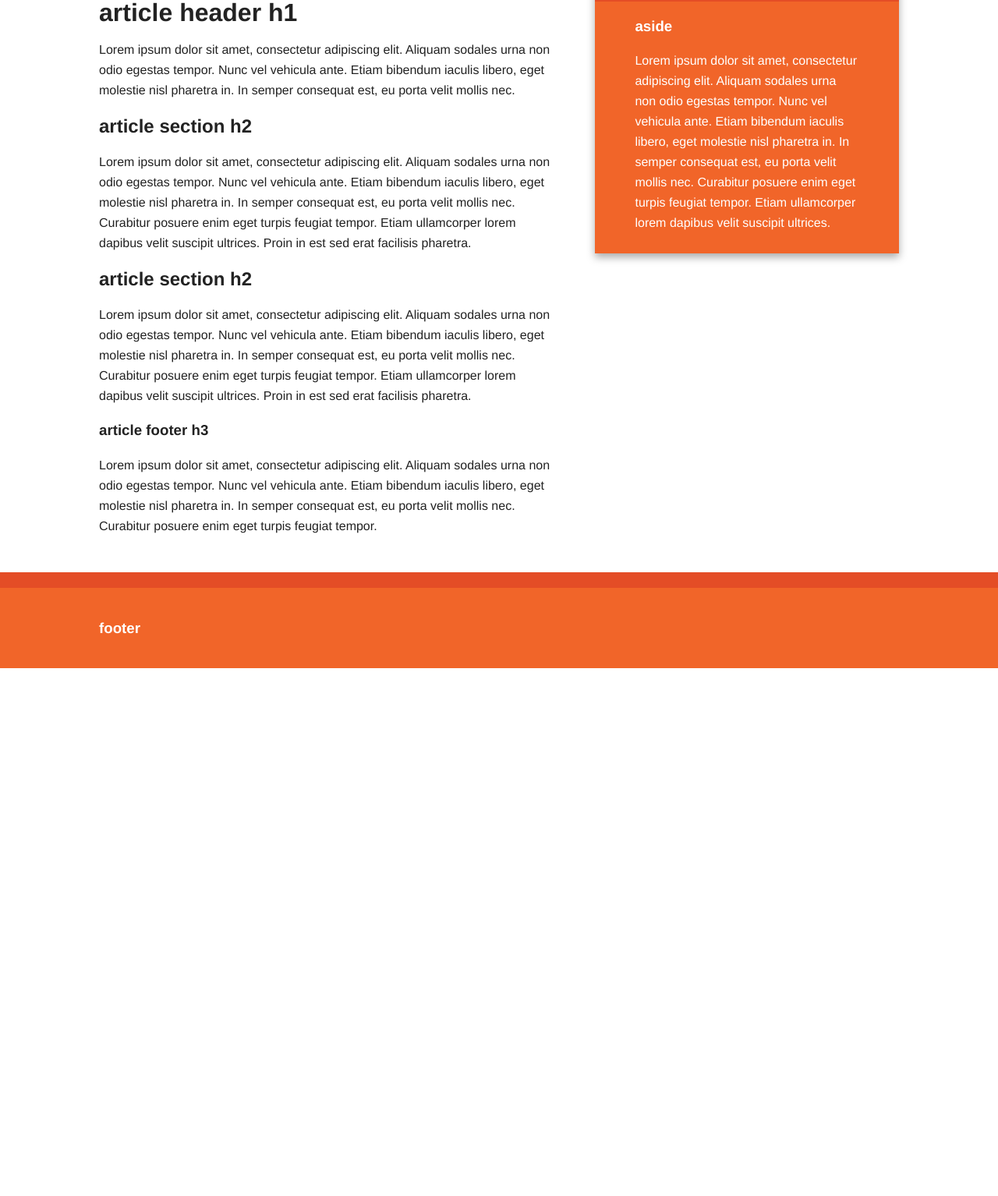
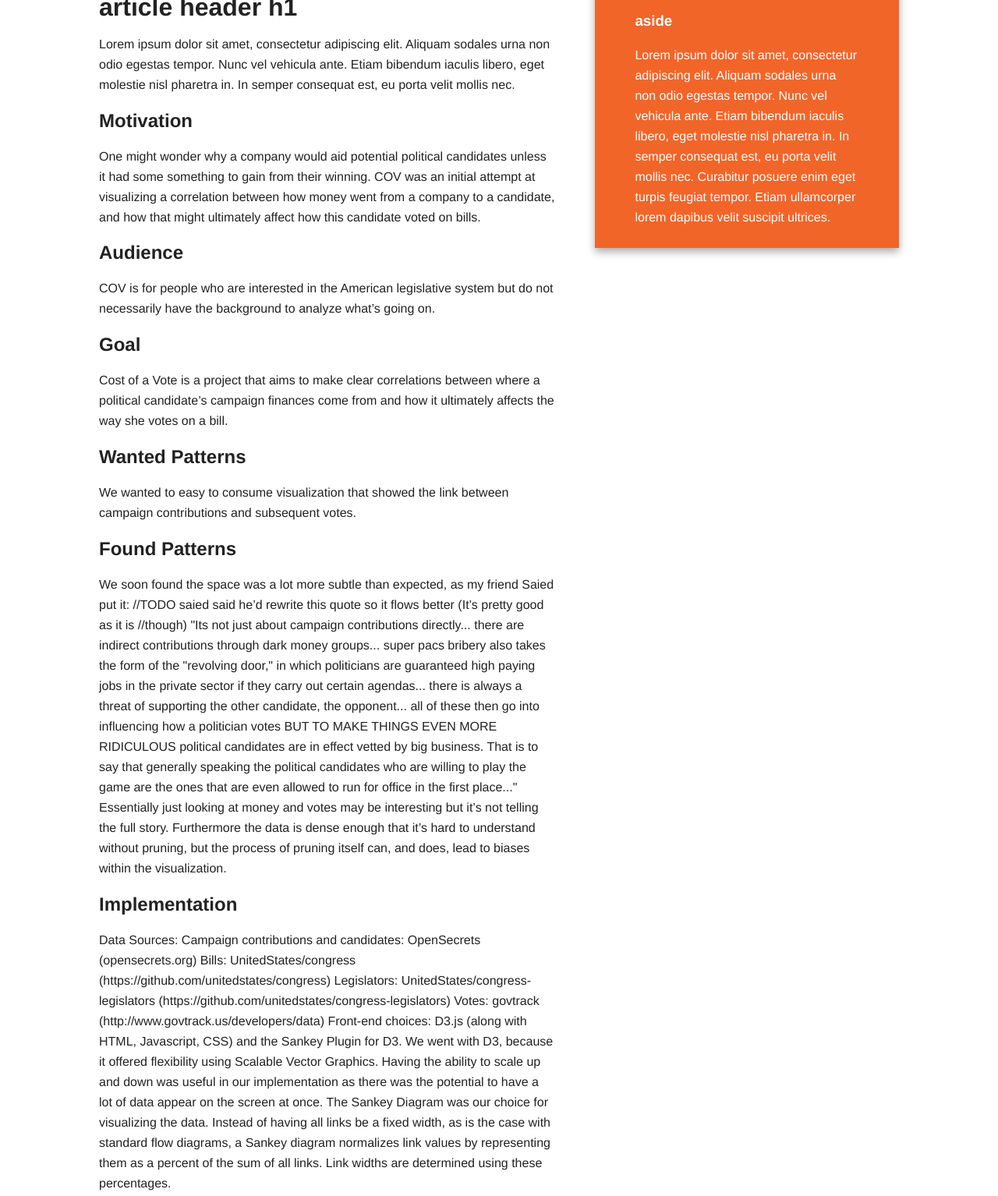
Before and after one commit to funseiki/cost_of_a_vote, a website: page social_viz_page/index.html in a window 1280 px wide. Shown: the part 144-1678 px from the top of the page at 78% size. Before the commit the page ends 1001 px from the top, so only its background shows below. Drawn offline with nearby package versions, Linux system fonts and the light colour scheme.

Commit message:
copy and pasted content

```diff
--- a/social_viz_page/index.html
+++ b/social_viz_page/index.html
@@ -23,13 +23,6 @@
         <div class="header-container">
             <header class="wrapper clearfix">
                 <h1 class="title">h1.title</h1>
-                <nav>
-                    <ul>
-                        <li><a href="#">nav ul li a</a></li>
-                        <li><a href="#">nav ul li a</a></li>
-                        <li><a href="#">nav ul li a</a></li>
-                    </ul>
-                </nav>
             </header>
         </div>
 
@@ -42,12 +35,57 @@
                         <p>Lorem ipsum dolor sit amet, consectetur adipiscing elit. Aliquam sodales urna non odio egestas tempor. Nunc vel vehicula ante. Etiam bibendum iaculis libero, eget molestie nisl pharetra in. In semper consequat est, eu porta velit mollis nec.</p>
                     </header>
                     <section>
-                        <h2>article section h2</h2>
-                        <p>Lorem ipsum dolor sit amet, consectetur adipiscing elit. Aliquam sodales urna non odio egestas tempor. Nunc vel vehicula ante. Etiam bibendum iaculis libero, eget molestie nisl pharetra in. In semper consequat est, eu porta velit mollis nec. Curabitur posuere enim eget turpis feugiat tempor. Etiam ullamcorper lorem dapibus velit suscipit ultrices. Proin in est sed erat facilisis pharetra.</p>
+                        <h2>Motivation</h2>
+                        <p>One might wonder why a company would aid potential political candidates unless it had some something to gain from their winning. COV was an initial attempt at visualizing a correlation between how money went from a company to a candidate, and how that might ultimately affect how this candidate voted on bills.</p>
                     </section>
                     <section>
-                        <h2>article section h2</h2>
-                        <p>Lorem ipsum dolor sit amet, consectetur adipiscing elit. Aliquam sodales urna non odio egestas tempor. Nunc vel vehicula ante. Etiam bibendum iaculis libero, eget molestie nisl pharetra in. In semper consequat est, eu porta velit mollis nec. Curabitur posuere enim eget turpis feugiat tempor. Etiam ullamcorper lorem dapibus velit suscipit ultrices. Proin in est sed erat facilisis pharetra.</p>
+                        <h2>Audience</h2>
+                        <p>COV is for people who are interested in the American legislative system but do not necessarily have the background to analyze what’s going on.</p>
+                    </section>
+                    <section>
+                        <h2>Goal</h2>
+                        <p>Cost of a Vote is a project that aims to make clear correlations between where a political candidate’s campaign finances come from and how it ultimately affects the way she votes on a bill.</p>
+                    </section>
+                    <section>
+                        <h2>Wanted Patterns</h2>
+                        <p>We wanted to easy to consume visualization that showed the link between campaign contributions and subsequent votes.</p>
+                    </section>
+                    <section>
+                        <h2>Found Patterns</h2>
+                        <p>
+We soon found the space was a lot more subtle than expected, as my friend Saied put it:
+
+//TODO saied said he’d rewrite this quote so it flows better (It’s pretty good as it is //though)
+ "Its not just about campaign contributions directly...
+there are indirect contributions through dark money groups...
+super pacs bribery also takes the form of the "revolving door," in which
+politicians are guaranteed high paying jobs in the private sector if they carry
+out certain agendas...
+there is always a threat of supporting the other candidate, the opponent...
+all of these then go into influencing how a politician votes
+BUT TO MAKE THINGS EVEN MORE RIDICULOUS
+political candidates are in effect vetted by big business. That is to say that
+generally speaking the political candidates who are willing to play the game are
+the ones that are even allowed to run for office in the first place..."
+Essentially just looking at money and votes may be interesting but it’s not telling the full story. Furthermore the data is dense enough that it’s hard to understand without pruning, but the process of pruning itself can, and does, lead to biases within the visualization.
+                        </p>
+                    </section>
+                    <section>
+                        <h2>Implementation</h2>
+                        <p>
+Data Sources:
+Campaign contributions and candidates: OpenSecrets (opensecrets.org)
+Bills: UnitedStates/congress (https://github.com/unitedstates/congress)
+Legislators: UnitedStates/congress-legislators (https://github.com/unitedstates/congress-legislators)
+Votes: govtrack (http://www.govtrack.us/developers/data)
+
+
+Front-end choices:
+D3.js (along with HTML, Javascript, CSS) and the Sankey Plugin for D3. We went with D3, because it offered flexibility using Scalable Vector Graphics. Having the ability to scale up and down was useful in our implementation as there was the potential to have a lot of data appear on the screen at once.
+
+The Sankey Diagram was our choice for visualizing the data. Instead of having all links be a fixed width, as is the case with standard flow diagrams, a Sankey diagram normalizes link values by representing them as a percent of the sum of all links. Link widths are determined using these percentages.
+
+                        </p>
                     </section>
                     <footer>
                         <h3>article footer h3</h3>
```
